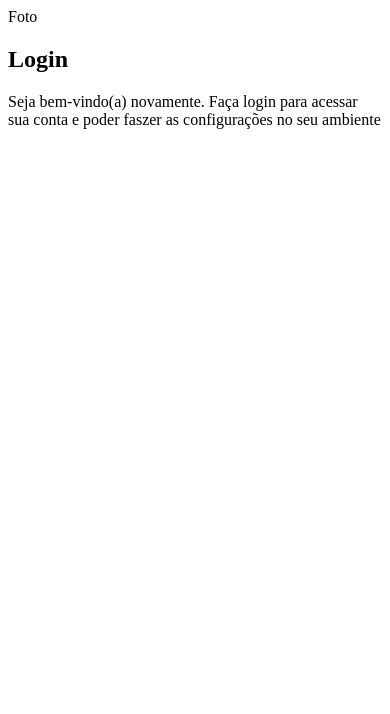
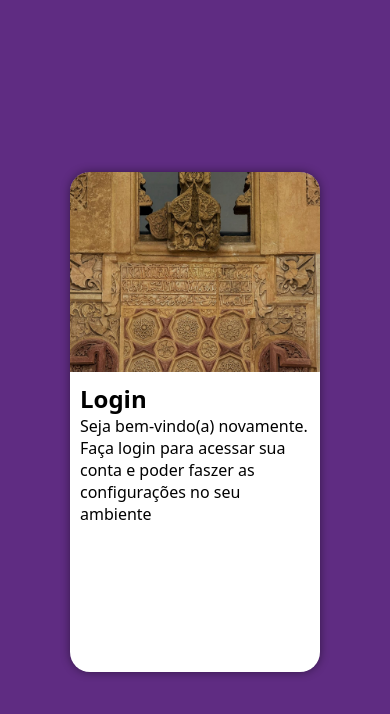
Before and after one commit to Pricilasantos/projeto-login, a plain HTML site: page index.html in a window 390 px wide. Drawn offline with Linux system fonts and the light colour scheme.

Commit message:
Projeto login - mobile first

```diff
--- a/estilos/style.css
+++ b/estilos/style.css
@@ -4,3 +4,46 @@
 Verde: #49a09d
 Lilás: #5f2c82
 */
+
+*{
+    font-family: system-ui, -apple-system, BlinkMacSystemFont, 'Segoe UI', Roboto, Oxygen, Ubuntu, Cantarell, 'Open Sans', 'Helvetica Neue', sans-serif;
+    margin: 0;
+    padding: 0;
+    box-sizing: border-box;
+}
+
+body, html{
+    background-color: #5f2c82;
+    height: 100vh;
+    width: 100vw;
+}
+
+main {
+    position: relative;
+    height: 100vh;
+    width: 100vw;
+}
+section#login {
+    position: absolute;
+    top: 50%;
+    left: 50%;
+    transform: translate(-50%, -50%);
+    overflow: hidden;
+    background-color: #fff;
+    width: 250px;
+    height: 500px;
+    border-radius: 20px;
+    box-shadow: 0px 0px 10px rgba(0, 0, 0, 0.450);
+}
+
+section#login > div#imagem{
+    display: block;
+    background: #5f2c82 url(../imagens/predio.jpg) no-repeat;
+    background-size: cover;
+    background-position: left bottom;
+    height: 200px;
+}
+section#login > div#formulario{
+    display: block;
+    padding: 10px;
+}
--- a/index.html
+++ b/index.html
@@ -10,7 +10,7 @@
     <main>
         <section id="login">
             <div id="imagem">
-                Foto
+                <!--Aqui vai a imagem nas CSS-->
             </div>
             <div id="formulario">
                 <h1>Login</h1>
```
